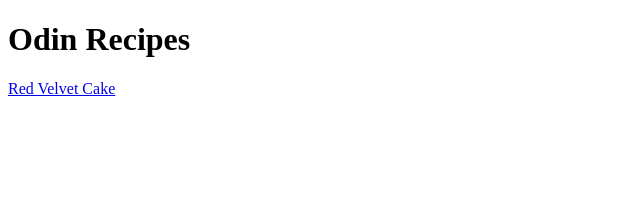
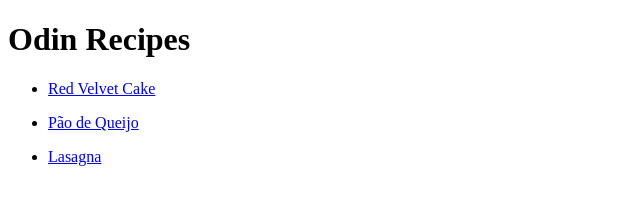
Before and after one commit to gbcandido/odin-recipes, a plain HTML site: page index.html in a window 1280 px wide. Shown: the whole page, without its empty margins (0-640 px from the left). Drawn offline with Linux system fonts and the light colour scheme.

Commit message:
Update README.md

```diff
--- a/index.html
+++ b/index.html
@@ -6,6 +6,10 @@
     </head>
     <body>
         <h1>Odin Recipes</h1>
-        <a href="recipes/redvelvet.html">Red Velvet Cake</a>
+        <ul>
+            <p><li><a href="recipes/redvelvet.html">Red Velvet Cake</a></li></p>
+            <p><li><a href="recipes/paodequeijo.html">Pão de Queijo</a></li></p>
+            <p><li><a href="recipes/lasagna.html">Lasagna</a></li></p>
+        </ul>
     </body>
 </html>
```
Also changed, not shown: 1 other file.
